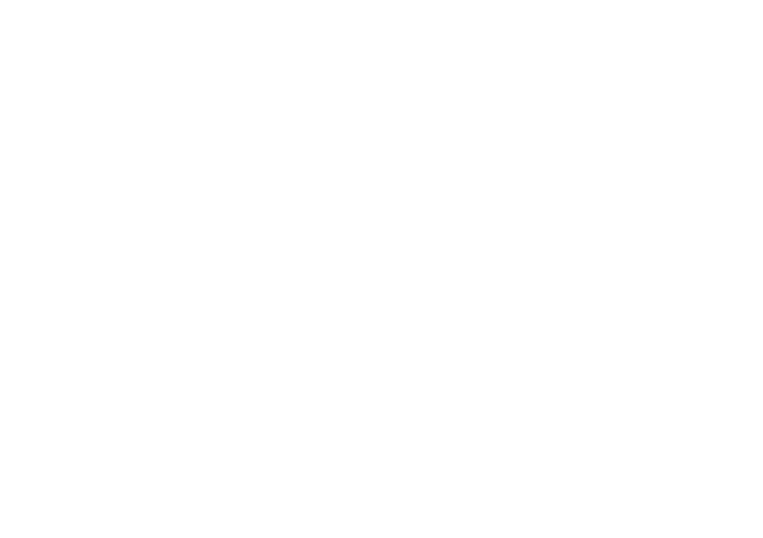
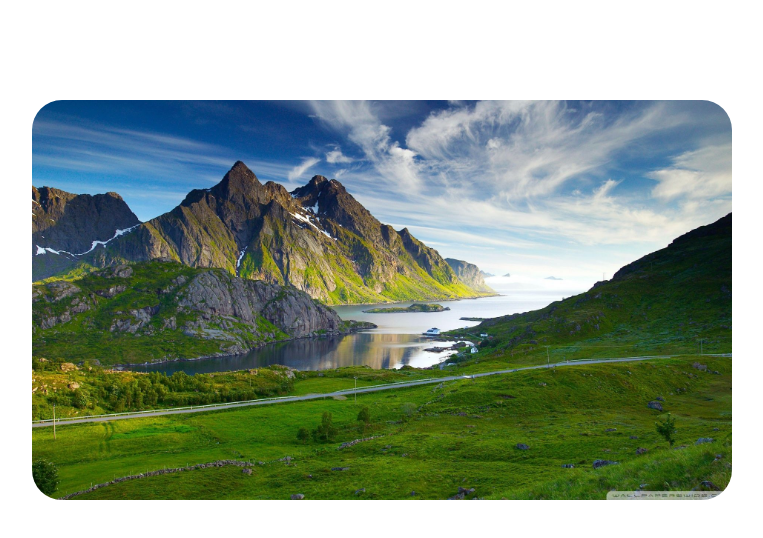
Before and after one commit to francescorossi1/js-array-carousel, a plain HTML site: page index.html in a window 1280 px wide. Shown: the whole page, without its empty margins (258-1021 px from the left). Drawn offline with nearby package versions, Linux system fonts and the light colour scheme.

Commit message:
milestone 1 completed

```diff
--- /dev/null
+++ b/css/style.css
@@ -0,0 +1,16 @@
+#carousel {
+    width: 700px;
+    height: 400px;
+    margin: 100px auto;
+}
+
+.slide {
+    height: 100%;
+}
+
+#carousel img {
+    height: 100%;
+    width: 100%;
+    object-fit: cover;
+    border-radius: 30px;
+}
--- a/index.html
+++ b/index.html
@@ -4,9 +4,18 @@
     <meta charset="UTF-8">
     <meta http-equiv="X-UA-Compatible" content="IE=edge">
     <meta name="viewport" content="width=device-width, initial-scale=1.0">
+    <link href="https://cdn.jsdelivr.net/npm/bootstrap@5.2.0-beta1/dist/css/bootstrap.min.css" rel="stylesheet" integrity="sha384-0evHe/X+R7YkIZDRvuzKMRqM+OrBnVFBL6DOitfPri4tjfHxaWutUpFmBp4vmVor" crossorigin="anonymous">
+    <link rel="stylesheet" href="css/style.css">
     <title>Carousel</title>
 </head>
 <body>
+    <div class="container">
+        <div id="carousel">
+            <div class="slide">
+                <img src="img/1.jpg" alt="image1">
+            </div>
+        </div>
+    </div>
     <script src="js/script.js"></script>
 </body>
 </html>
--- a/js/script.js
+++ b/js/script.js
@@ -1,7 +1,4 @@
 /*
-Creato un array contenente una lista di cinque immagini tra quelle fornite, creare un carosello ispirandoci alle foto in allegato.
-(non è necessario che la grafica sia IDENTICA alla traccia, non bloccatevi su questo, date un aspetto decente e concentriamoci sulla logica.
-Cerchiamo di lavorare seguendo i seguenti step in ordine:
 MILESTONE 1
 Per prima cosa, creiamo il markup statico: costruiamo il container e inseriamo l'immagine grande in modo da poter stilare lo slider; avremo così la struttura base e gli stili pronti per poterci poi concentrare solamente sull'aspetto logico.
 MILESTONE 2
```
